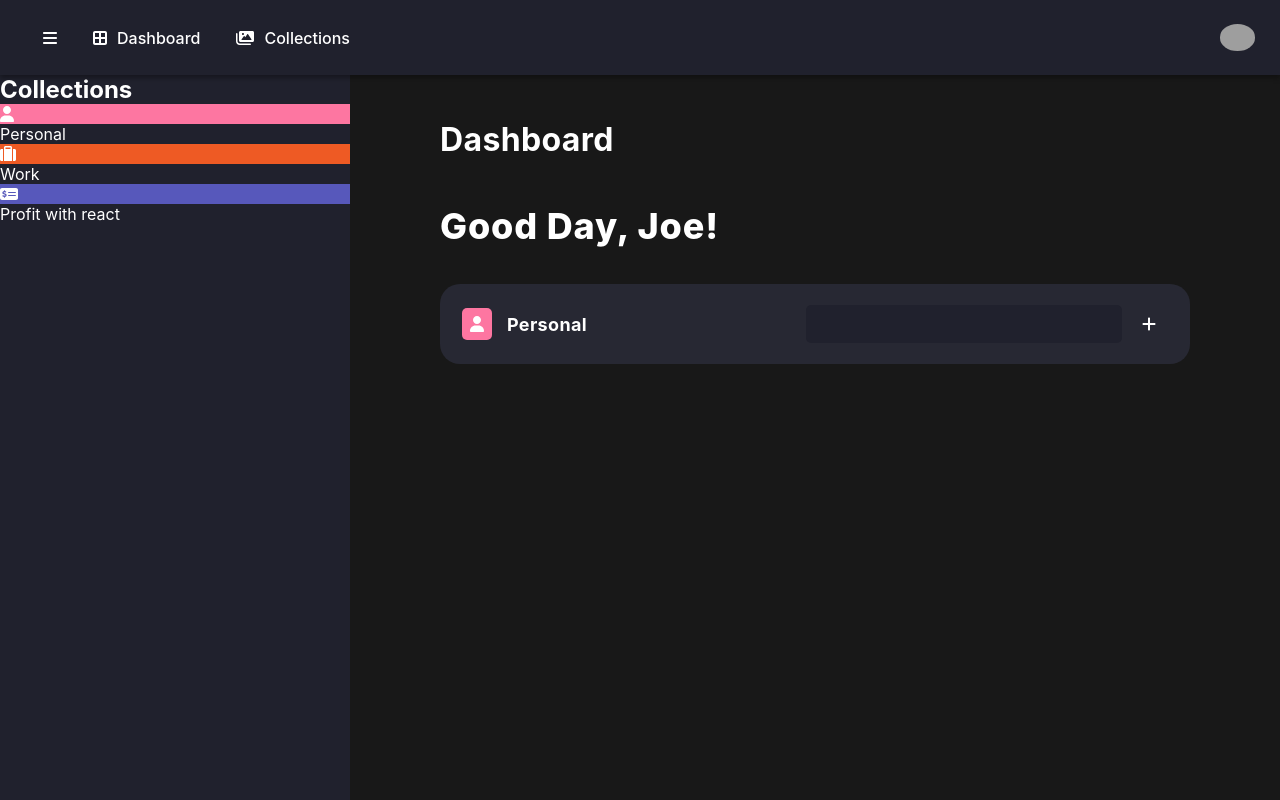
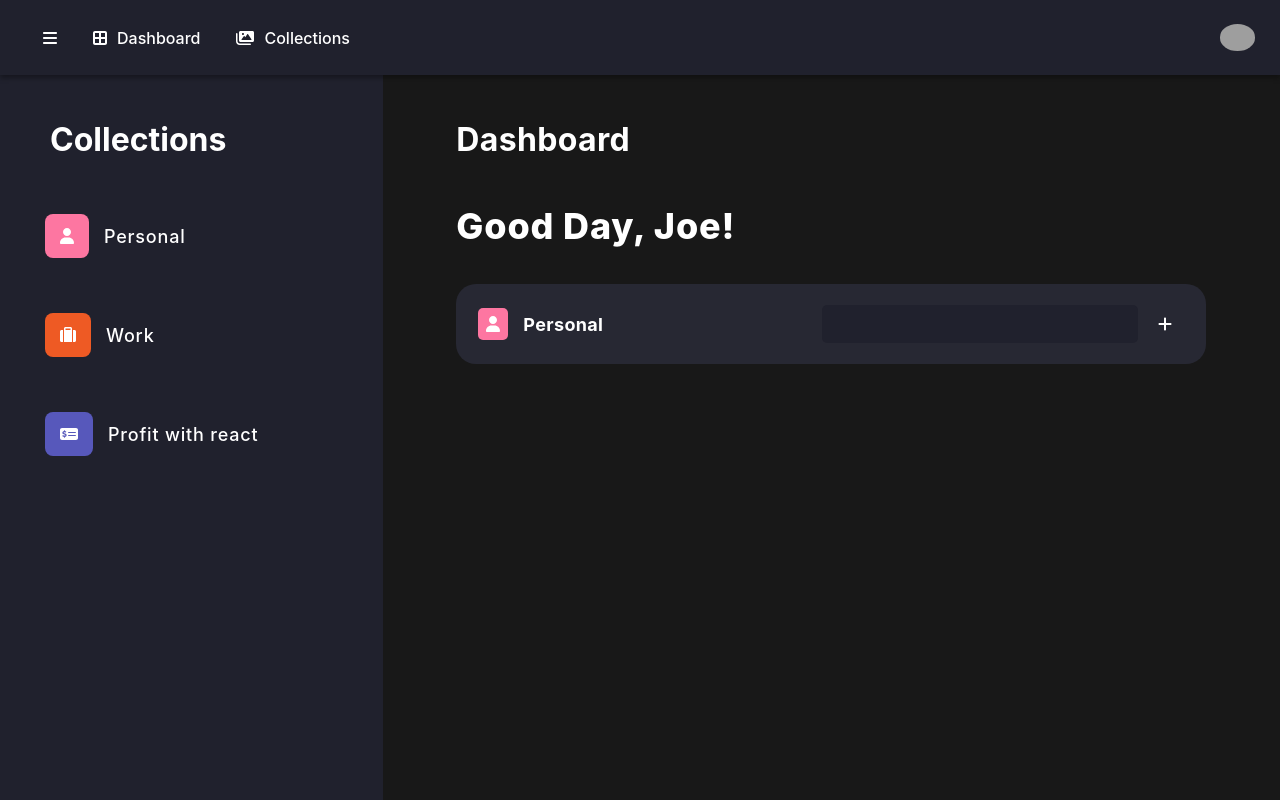
Before and after one commit to bocheng24/TODOLIST_SC, a React (Create React App) app: page / in a window 1280 px wide. Built offline with nearby package versions, Linux system fonts and the light colour scheme; grey boxes are pictures that could not be loaded.

Commit message:
styling and toggle the sidebar

```diff
--- a/src/App.js
+++ b/src/App.js
@@ -68,7 +68,7 @@ function App() {
   return (
     <Wrapper>
 
-      <Header />
+      <Header sidebarToggle={ sidebarToggle } setSidebarToggle={ setSidebarToggle }/>
       <Main>
         <Sidebar sidebarToggle={ sidebarToggle } todoCates={ todoCates } />
         <MainContent style={ {width: `calc(100vw - ${sidebarToggle ? `350px` : '85px'})`} }>
--- a/src/components/Header.js
+++ b/src/components/Header.js
@@ -45,10 +45,10 @@ const Profile = styled.div`
     }
 `;
 
-function Header() {
+function Header({ sidebarToggle, setSidebarToggle }) {
     return (
         <Wrapper>
-            <HeaderItem>
+            <HeaderItem onClick={ () => setSidebarToggle(!sidebarToggle) }>
                 <i className="fas fa-bars"></i>
             </HeaderItem>
 
--- a/src/components/Sidebar.js
+++ b/src/components/Sidebar.js
@@ -4,6 +4,8 @@ import styled from 'styled-components'
 const Wrapper = styled.div`
     height: calc(100vh - 75px);
     background-color: #20212d;
+    padding-left: 45px;
+    transition: all 0.35s;
 `;
 
 const CategoryList = styled.div`
@@ -11,15 +13,37 @@ const CategoryList = styled.div`
 `;
 
 const Title = styled.h2`
-
+    margin-top: 45px;
+    font-size: 32px;
+    padding-left: 5px;
 `;
 
 const Category = styled.div`
+    display: flex;
+    align-items: center;
+    margin-top: 55px;
+    cursor: pointer;
+    transition: all 0.25s;
 
+    span {
+        font-size: 18px;
+        font-weight: 500;
+        letter-spacing: 0.8px;
+    }
+
+    &:hover {
+        transform: translateY(-2.5px);
+    }
+
+    &:active {
+        transform: translateY(2.5px);
+    }
 `;
 
 const CategoryIcon = styled.div`
-
+    margin-right: 15px;
+    padding: 12px 15px;
+    border-radius: 8px;
 `;
 
 function Sidebar({ sidebarToggle, todoCates}) {
```
